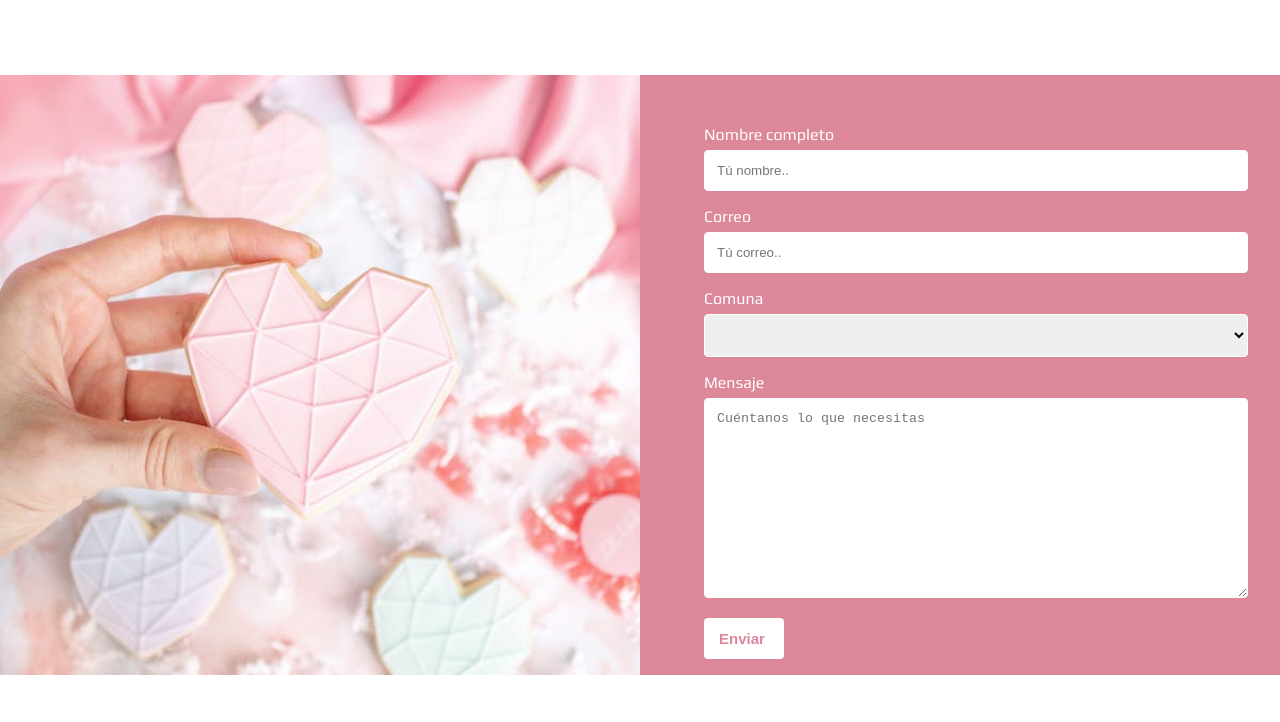
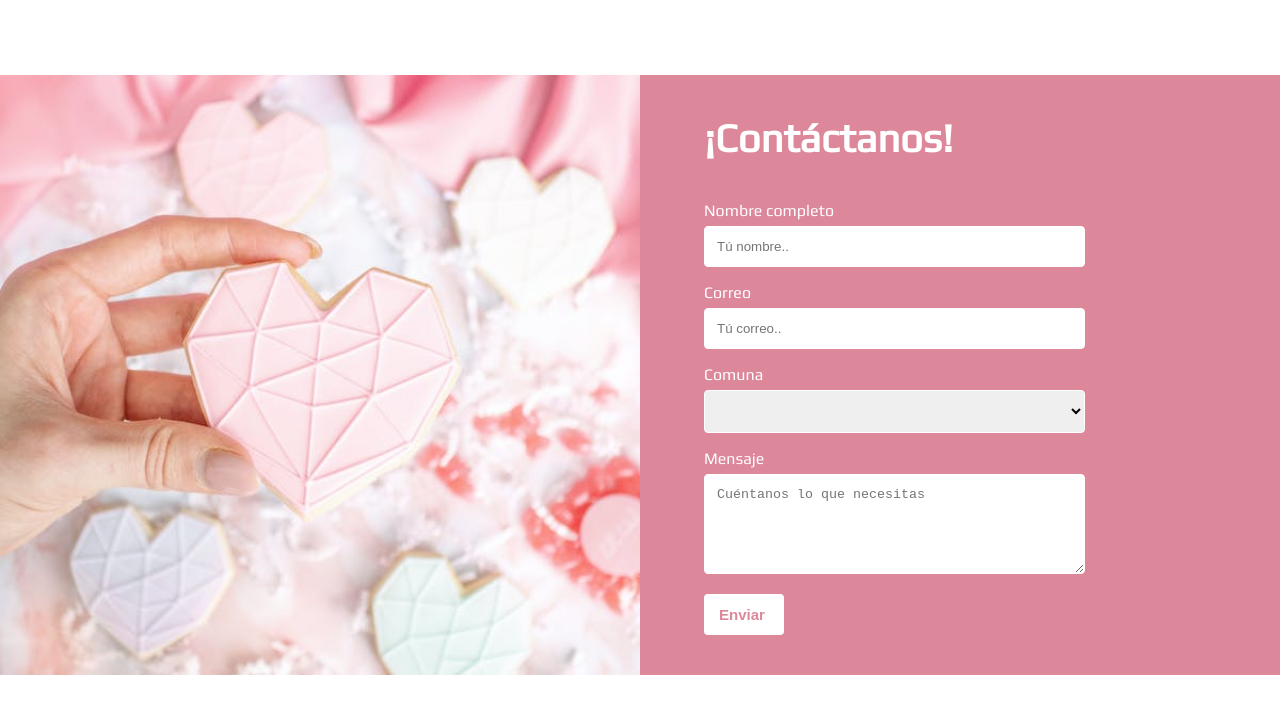
Before and after one commit to UDDBootcamp/Delicake, a plain HTML site: page Index.html in a window 1280 px wide. Shown: the part 1514-2236 px from the top of the page. Drawn offline with Linux system fonts and the light colour scheme.

Commit message:
Adding styles to the contact form

```diff
--- a/Index.html
+++ b/Index.html
@@ -103,15 +103,17 @@
       <div class="container-thirdcontent-left">
       </div>
       <div class="container-thirdcontent-rigth">
-
-        <div class="container">
+        <div class="texto9">
+          <p>¡Contáctanos!</p>
+        </div>
+        <div class="container-form">
           <form action="action_page.php">
 
             <label for="fname">Nombre completo</label>
-            <input type="text" id="fname" name="firstname" placeholder="Tú nombre..">
+            <input type="text" id="fname" name="name" placeholder="Tú nombre..">
 
-            <label for="lname">Correo</label>
-            <input type="text" id="lname" name="lastname" placeholder="Tú correo..">
+            <label for="lmail">Correo</label>
+            <input type="text" id="lmail" name="mail" placeholder="Tú correo..">
 
             <label for="Comuna">Comuna</label>
             <select id="Comuna" name="Comuna">
@@ -125,7 +127,8 @@
             </select>
 
             <label for="Mensaje">Mensaje</label>
-            <textarea id="subject" name="subject" placeholder="Cuéntanos lo que necesitas" style="height:200px"></textarea>
+            <textarea id="subject" name="subject" placeholder="Cuéntanos lo que necesitas"
+              style="height:100px"></textarea>
 
             <input type="enviar" value="Enviar">
 
--- a/style.css
+++ b/style.css
@@ -250,7 +250,7 @@ nav li {
 .container-thirdcontent-rigth {
     width: 42.5%;
     height: 500px;
-    margin-top: 50px;
+    margin-top: 0px;
     margin-left: 5%;
     float: left;
     background-color: #DC879A;
@@ -498,12 +498,27 @@ input[type=text], select, textarea {
 
   }
 
-  /* Add a background color and some padding around the form */
-  .container {
+  .container-form {
     border-radius: 5px;
     background-color: #DC879A;
     padding: 0px;
     margin-top: 0px;
     color: #ffffff;
     font-family: 'Play', sans-serif;
+    width: 70%;
   }
+
+  .texto9 {
+    color: white;
+    font-size: 40px;
+    /* Tamaño de la fuente */
+    font-weight: bolder;
+    padding-left: 0px;
+    /* Espacio a la izquierda */
+    position: relative;
+    display: flex;
+    /* Utiliza el modelo de caja flexible */
+    flex-wrap: wrap;
+    /* Permite el ajuste de palabras a la siguiente línea */
+    margin-left: 0px;
+}
```
